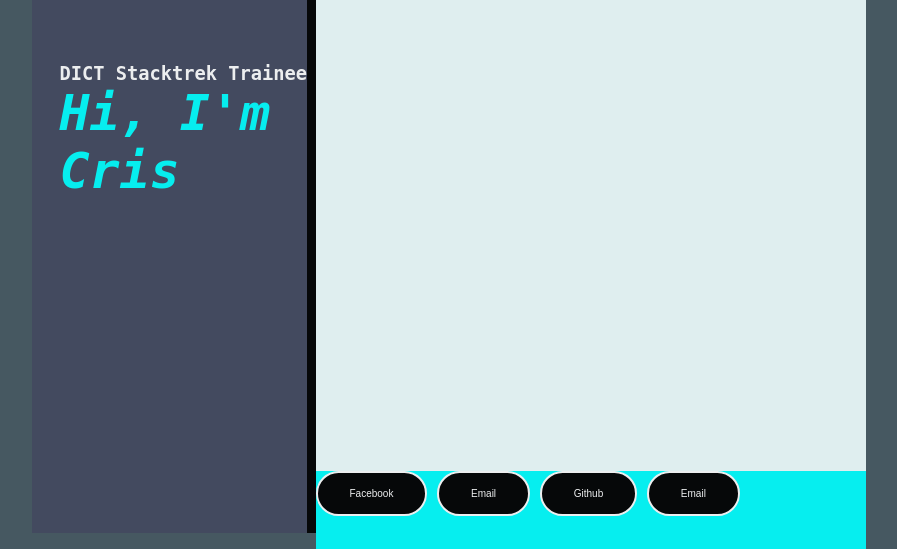
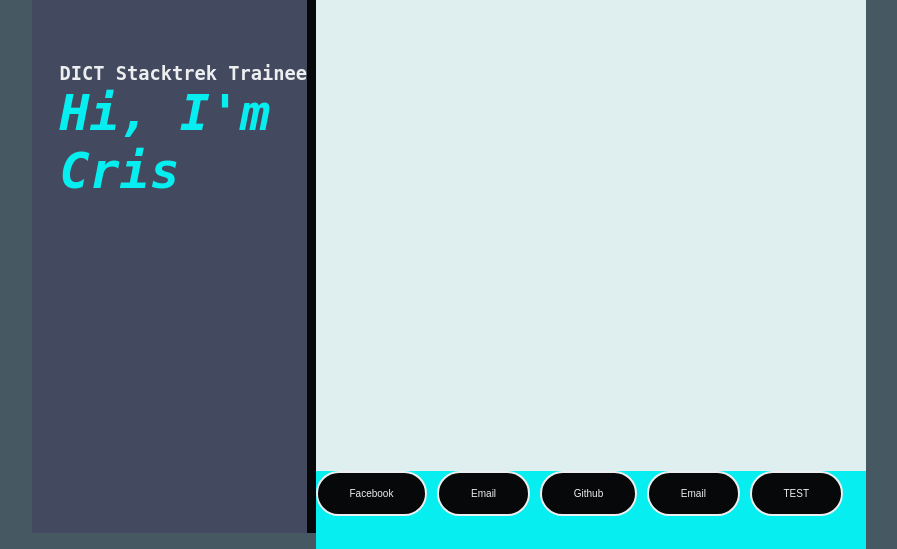
Before and after one commit to cvin-f/cvin-f.github.io, a plain HTML site: page index.html in a window 1280 px wide. Shown: the part 259-808 px from the top of the page, without its empty margins (191-1088 px from the left). Drawn offline with Linux system fonts and the light colour scheme.

Commit message:
THis is a test

```diff
--- a/index.html
+++ b/index.html
@@ -120,6 +120,8 @@
                     <button class="btn">Email</button>
                     <button class="btn">Github</button>
                     <button class="btn">Email</button>
+                    <button class="btn">TEST</button>
+
                 </div>
 
 
```
